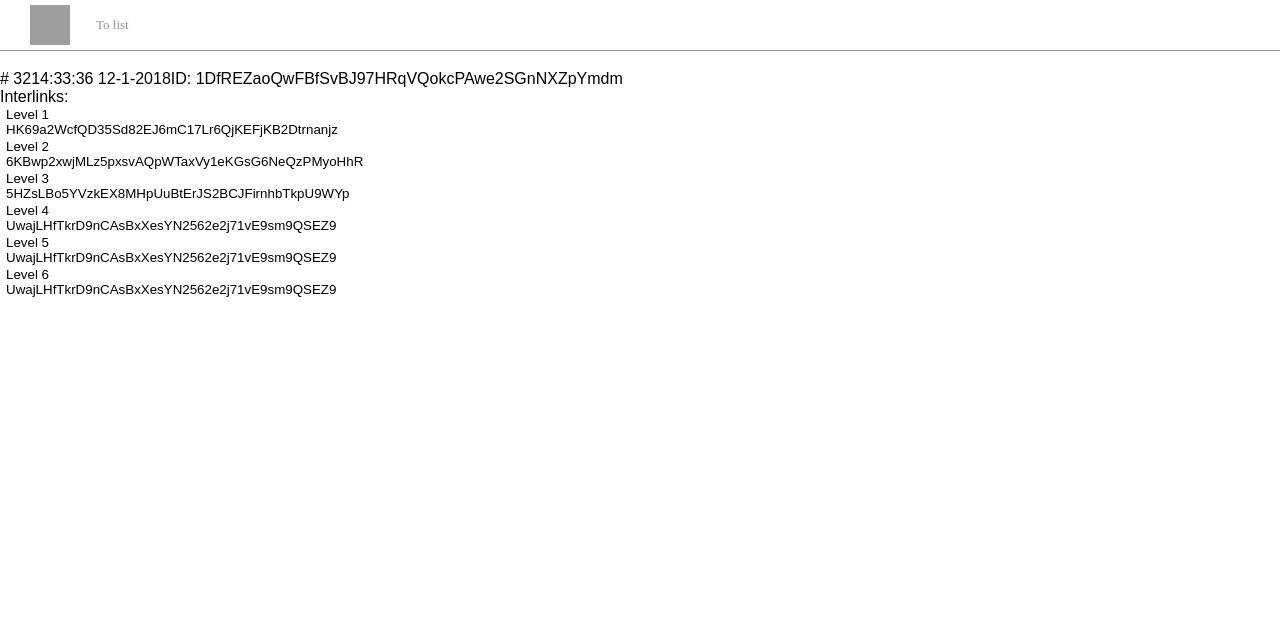
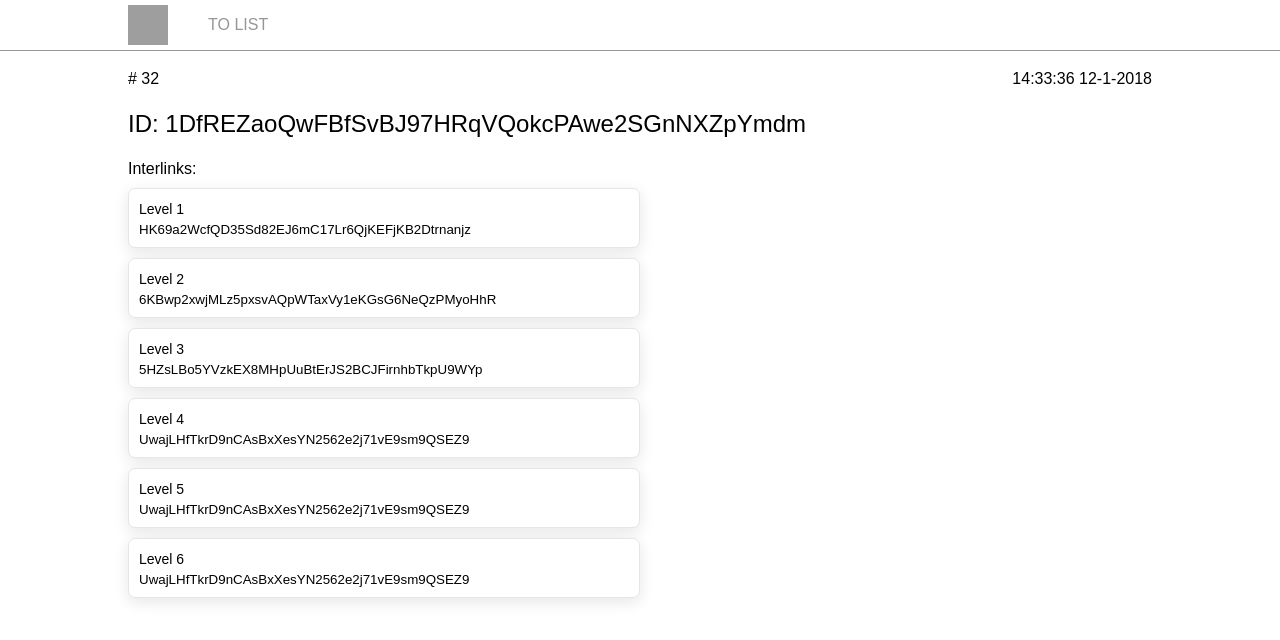
Before and after one commit to sam0sva1/bc-tools, a React (Create React App) app: page /block/1DfREZaoQwFBfSvBJ97HRqVQokcPAwe2SGnNXZpYmdm in a window 1280 px wide. Shown: the top 640 px of the page. Built offline with nearby package versions, Linux system fonts and the light colour scheme; grey boxes are pictures that could not be loaded.

Commit message:
Done with styles

```diff
--- a/src/components/block/styles.css
+++ b/src/components/block/styles.css
@@ -1,9 +1,7 @@
 .block {
     display: flex;
     flex-direction: column;
-    width: 80%;
     padding: 10px;
-    margin-bottom: 20px;
     margin: 0 auto 20px;
     color: black;
     text-decoration: none;
--- a/src/components/topBar/TopBar.js
+++ b/src/components/topBar/TopBar.js
@@ -25,8 +25,10 @@ class Header extends Component {
 
         return (
             <section className="top-bar">
-              <img className="top-bar__logo" src="http://emojipop.net/data/images/emoji_set_820.png" alt="little logo" />
+              <div className="top-bar__content">
+                <img className="top-bar__logo" src="http://emojipop.net/data/images/emoji_set_820.png" alt="little logo" />
                 { children }
+              </div>
             </section>
         );
     }
--- a/src/components/topBar/styles.css
+++ b/src/components/topBar/styles.css
@@ -7,7 +7,13 @@
     height: 50px;
     background-color: #FFFFFF;
     border-bottom: 1px solid #979797;
-    padding: 0 30px;
+}
+
+.top-bar__content {
+    width: 80%;
+    display: flex;
+    align-items: center;
+    margin: 0 auto;
 }
 
 .top-bar__logo {
@@ -19,11 +25,13 @@
 .top-bar__controll {
     border: none;
     background: none;
+    cursor: pointer;
 }
 
 .top-bar__back-button {
     color: #969696;
-    font-family: serif;
-    font-size: 13px;
+    font-family: sans-serif;
+    font-size: 16px;
     line-height: 18px;
+    padding: 10px 20px;
 }
--- a/src/screens/blockPage/BlockPage.js
+++ b/src/screens/blockPage/BlockPage.js
@@ -13,6 +13,7 @@ class BlockPage extends Component {
   state = {
     block: null,
     foundInterlinks: null,
+    selectedLevel: 0,
     isLoading: true,
   }
 
@@ -34,21 +35,17 @@ class BlockPage extends Component {
     return this.props.chain.find(block => block.id === id);
   }
 
-  getSameLevelInterlinks = () => {
-
-  }
-
   onBackButtonClickHandler = () => {
     this.props.history.push('/');
   }
 
   hidePopUp = () => {
-    this.setState({ foundInterlinks: null });
+    this.setState({ foundInterlinks: null, selectedLevel: 0 });
   }
 
   onInterlinkClick = (id, level) => () => {
     this.setState(
-      { foundInterlinks: [] },
+      { foundInterlinks: [], selectedLevel: level },
       () => {
         const { block } = this.state;
         const links = [block];
@@ -60,7 +57,7 @@ class BlockPage extends Component {
           link = linkedBlock.interlinks[level];
 
           if (link) {
-            linkedBlock = this.props.chain.find(block => block.id === link);
+            linkedBlock = this.getSelectedBlock(link);
             links.push(linkedBlock);
           } else {
             end = true;
@@ -79,7 +76,7 @@ class BlockPage extends Component {
     const Wrapper = ({ children }) => (
       <section className="page block-page">
         <TopBar>
-          <TopBar.BackButton onClick={this.onBackButtonClickHandler}>To list</TopBar.BackButton>
+          <TopBar.BackButton onClick={this.onBackButtonClickHandler}>TO LIST</TopBar.BackButton>
         </TopBar>
         { children }
       </section>
@@ -102,22 +99,27 @@ class BlockPage extends Component {
     }
 
     const { height, id, timestamp, interlinks } = block;
-    const { foundInterlinks } = this.state;
+    const { foundInterlinks, selectedLevel } = this.state;
 
     return (
       <Wrapper>
         <div className="block-page__content">
+          <div className="block-page__hat">
             <span className="block-page__index"># { height + 1 }</span>
             <span className="block-page__date">{ formatDate(timestamp) }</span>
+          </div>
           <span className="block-page__identifier">ID: {id}</span>
-          <div className="block-page__interlinks">
-            Interlinks:
+          {
+            interlinks.length > 0 &&
+            <div className="block-page__interlinks interlinks">
+              <div className="interlinks__label">Interlinks:</div>
+              <div className="interlinks__list">
                 {
                   interlinks.map((id, index) => (
                     <button
                       onClick={this.onInterlinkClick(id, index)}
                       key={`${id}${index}`}
-                  className="block-page__interlink interlink"
+                      className="interlinks__interlink interlink"
                     >
                       <div className="interlink__level">Level {index + 1}</div>
                       <div className="interlink__idx">{ id }</div>
@@ -126,17 +128,23 @@ class BlockPage extends Component {
                 }
               </div>
             </div>
+          }
+        </div>
 
 
         {
           foundInterlinks &&
           <PopUp hidePopUp={this.hidePopUp}>
-            Linked:
+            <div className="block-page-popup">
+              <div className="block-page-popup__label">Level {selectedLevel + 1} linked:</div>
+              <div className="block-page-popup__list">
                 {
                   foundInterlinks.length > 0
                     ? foundInterlinks.map(block => <Block key={block.id} {...block} />)
                     : <h2 class="loader">Searching...</h2>
                 }
+              </div>
+            </div>
           </PopUp>
         }
       </Wrapper>
--- a/src/screens/blockPage/styles.css
+++ b/src/screens/blockPage/styles.css
@@ -1,15 +1,79 @@
+.block-page {
+
+}
+
+.block-page__content {
+    width: 80%;
+    margin: 0 auto;
+    display: flex;
+    flex-direction: column;
+}
+
+.block-page__hat {
+    display: flex;
+    justify-content: space-between;
+    margin-bottom: 20px;
+}
+
+.block-page__identifier {
+    font-size: 24px;
+    line-height: 32px;
+    margin-bottom: 20px;
+}
+
+.block-page__interlinks{
+
+}
+
+.interlinks {
+    width: 50%;
+}
+
+
+.interlinks__label {
+    margin-bottom: 10px;
+}
+
 .interlink {
-    display: block;
-    background: white;
-    border: none;
-    text-align: left;
+    width: 100%;
+    display: flex;
+    flex-direction: column;
+    padding: 10px;
+    margin: 0 auto 10px;
+    color: black;
+    text-decoration: none;
+    border: 1px solid #E6E6E6;
+    border-radius: 7px;
+    background-color: #FFFFFF;
+    box-shadow: 0 4px 15px 0 rgba(0,0,0,0.1);
+    transition: all .3s ease;
+
     cursor: pointer;
 }
 
+.interlink:hover {
+    border: 1px solid #0076FF;
+    box-shadow: 0 6px 50px 0 rgba(0,0,0,0.1);
+}
+
 .interlink__level {
-
+    font-size: 14px;
+    line-height: 20px;
+    margin-bottom: 3px;
 }
 
 .interlink__idx {
 
 }
+
+.block-page-popup {
+    padding: 20px;
+}
+
+.block-page-popup__label {
+    margin-bottom: 10px;
+}
+
+.block-page-popup__list .block {
+    margin-bottom: 10px;
+}
--- a/src/screens/listPage/ListPage.js
+++ b/src/screens/listPage/ListPage.js
@@ -3,6 +3,7 @@ import React, { Component } from 'react';
 import Block from '../../components/block/Block';
 import TopBar from '../../components/topBar/TopBar';
 import { withCommonContext } from '../../context/Common';
+import './styles.css';
 
 
 class ListPage extends Component {
@@ -12,9 +13,11 @@ class ListPage extends Component {
     return (
       <div className="page list-page">
         <TopBar />
-        {
-          chain.map((block) => <Block key={block.id} {...block} />)
-        }
+        <div className="list-page__list">
+          {
+            chain.map((block) => <Block key={block.id} {...block} />)
+          }
+        </div>
       </div>
     );
   }
--- a/src/screens/listPage/styles.css
+++ b/src/screens/listPage/styles.css
@@ -1,3 +1,8 @@
 .list-page {
 
 }
+
+.list-page__list {
+    width: 80%;
+    margin: 0 auto;
+}
```
Lines whose indentation alone changed are shown as unchanged.
